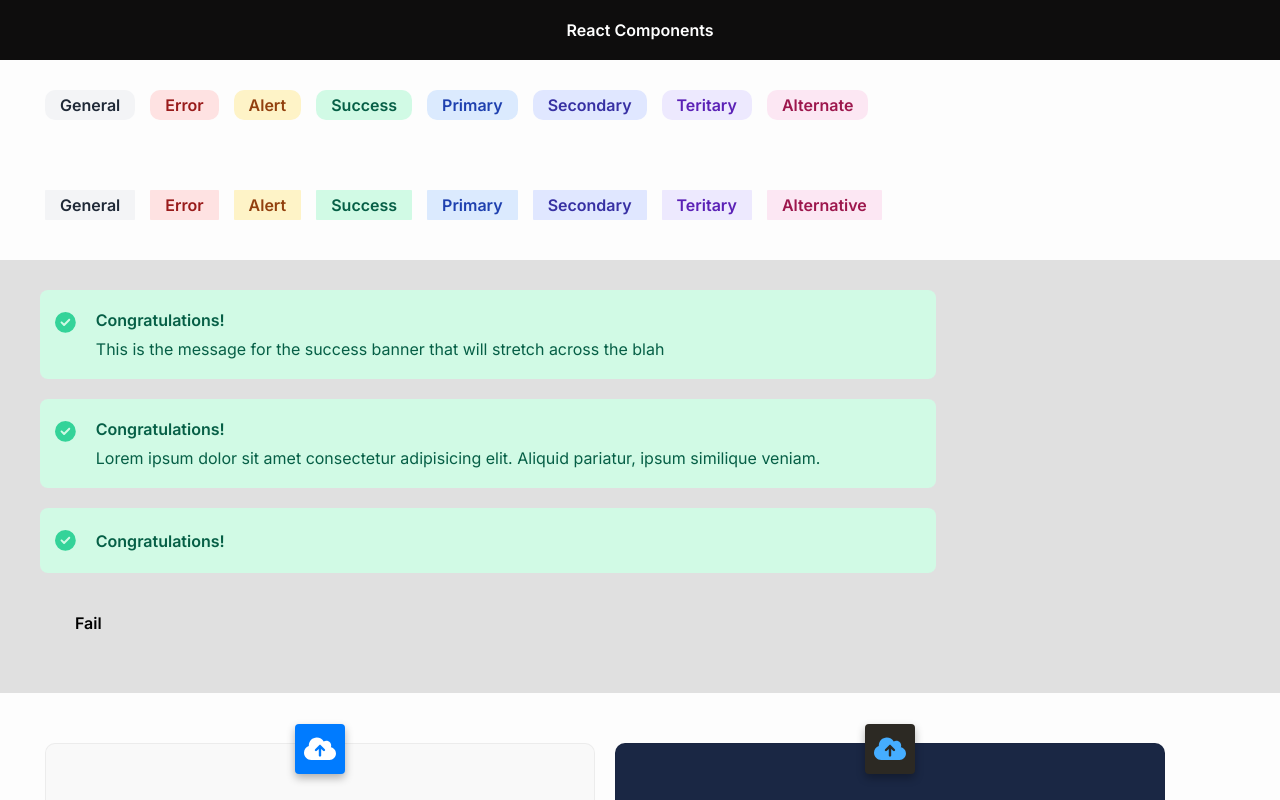
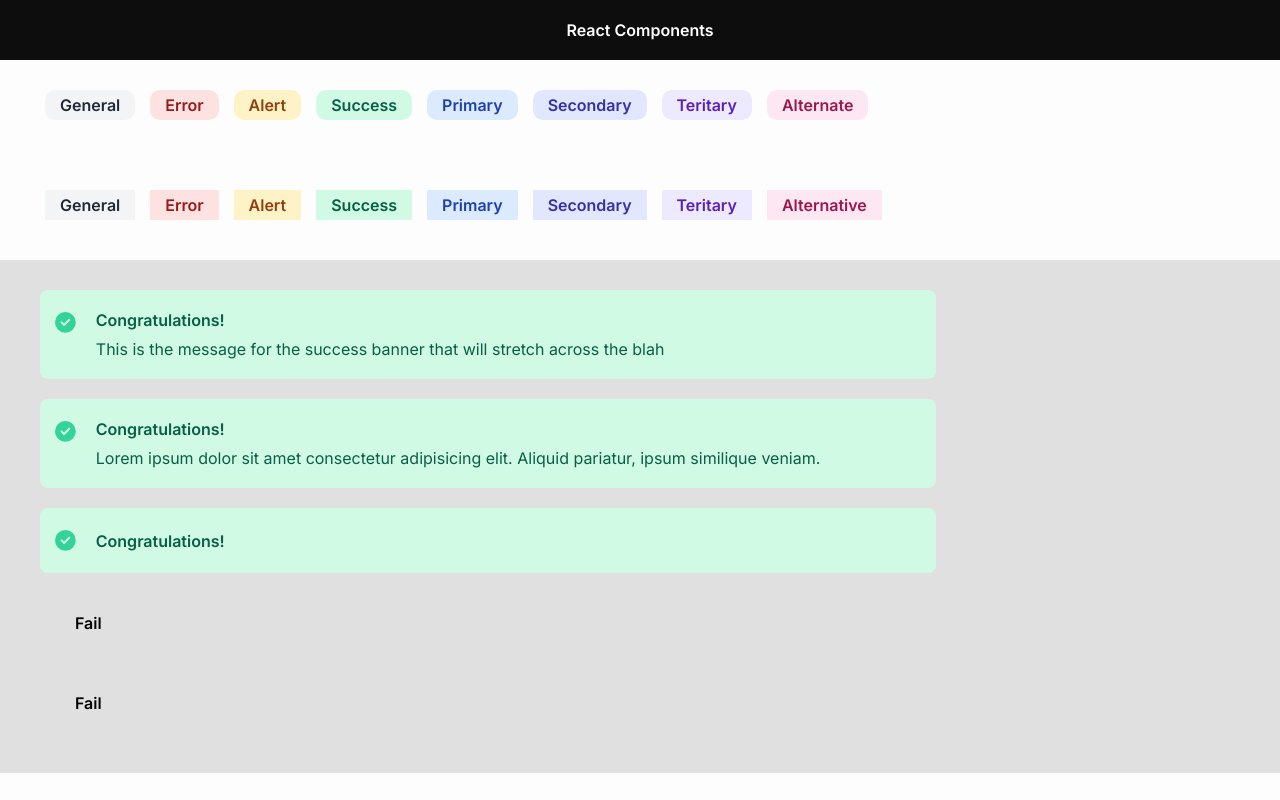
Before and after one commit to treadly55/react-component-library, a React (Vite) app: page / in a window 1280 px wide. Shown: the top 800 px of the page. Built offline with nearby package versions, Linux system fonts and the light colour scheme.

Commit message:
banner add

```diff
--- a/src/App.jsx
+++ b/src/App.jsx
@@ -47,6 +47,7 @@ export default function App() {
       </Banner>
       <Banner type="success" />
       <Banner type="fail" />
+      <Banner type="fail" />
       </div>
 
       <div className="card-row">
@@ -73,7 +74,7 @@ export default function App() {
         </TestimonialFeature>
         </div>
 
-        <div className="title">Contact | GitHub</div>
+        <div className="title"><a href="https://twitter.com/austin_wild" title="Twitter Profile">Contact</a> | GitHub</div>
 
     </>
   )
```
Also changed, not shown: src/Banner.jsx (line endings or trailing spaces).
